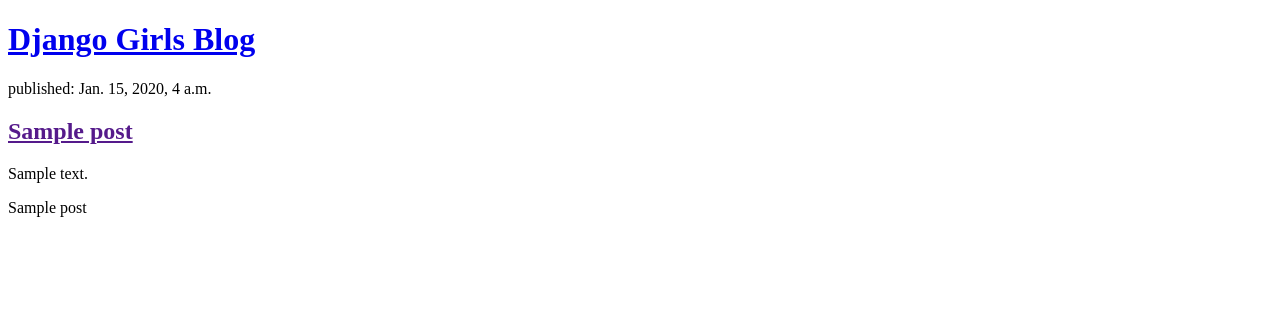
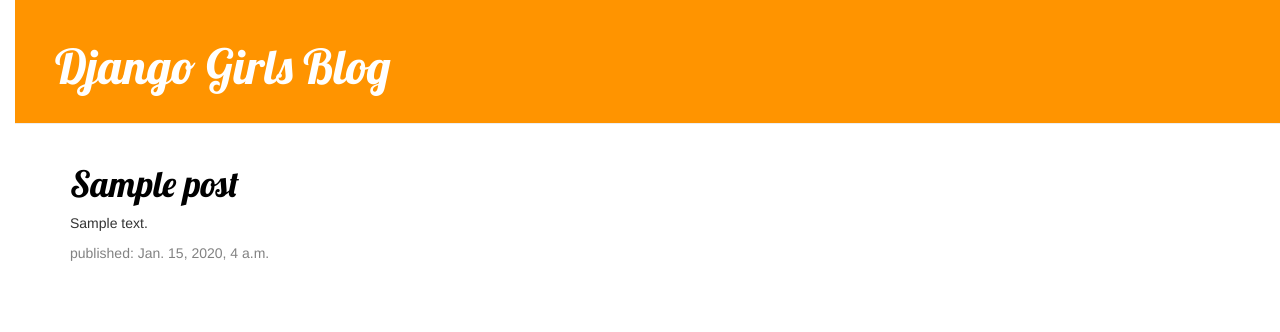
Before and after one commit to DaggaRoosta/my-first-blog, a Django app: template blog/templates/blog/post_list.html in a window 1280 px wide. Shown: the top 332 px of the page. Run offline with Django 3.2, Linux system fonts and the light colour scheme; the template is opened without the code that fills it: values that come from a table or form of the project are taken from there, others are empty; tables that the repository leaves empty hold one stand-in row (values such as "Sample post"); some libraries are stand-ins or nearby versions.

Commit message:
Added view and template for detailed blog post as well as CSS for the site.

```diff
--- /dev/null
+++ b/blog/static/css/blog.css
@@ -0,0 +1,52 @@
+
+body {
+    padding-left: 15px;
+}
+
+.page-header {
+    background-color: #ff9400;
+    margin-top: 0;
+    padding: 20px 20px 20px 40px;
+}
+
+.page-header h1, .page-header h1 a, .page-header h1 a:visited, .page-header h1 a:active {
+    color: #ffffff;
+    font-size: 36pt;
+    text-decoration: none;
+}
+
+.content {
+    margin-left: 40px;
+}
+
+
+h1, h2, h3, h4 {
+    font-family: 'Lobster', cursive;
+}
+
+.date {
+    color: #828282;
+}
+
+.save {
+    float: right;
+}
+
+.post-form textarea, .post-form input {
+    width: 100%;
+}
+
+.top-menu, .top-menu:hover, .top-menu:visited {
+    color: #ffffff;
+    float: right;
+    font-size: 26pt;
+    margin-right: 20px;
+}
+
+.post {
+    margin-bottom: 70px;
+}
+
+.post h1 a, .post h1 a:visited {
+    color: #000000;
+}
--- /dev/null
+++ b/blog/templates/blog/base.html
@@ -0,0 +1,25 @@
+{% load staticfiles %}
+<!DOCTYPE html>
+<html lang="en">
+    <head>
+        <meta charset="UTF-8">
+        <title>Django Girls blog</title>
+        <link rel="stylesheet" href="//maxcdn.bootstrapcdn.com/bootstrap/3.2.0/css/bootstrap.min.css" type="text/css">
+        <link rel="stylesheet" href="//maxcdn.bootstrapcdn.com/bootstrap/3.2.0/css/bootstrap-theme.min.css" type="text/css">
+        <link rel="stylesheet" href="//fonts.googleapis.com/css?family=Lobster&subset=latin,latin-ext" type="text/css">
+        <link rel="stylesheet" href="{% static 'css/blog.css' %}">
+    </head>
+    <body>
+        <div class="page-header">
+            <h1><a href="/">Django Girls Blog</a></h1>
+        </div>
+        <div class="content container">
+            <div class="row">
+                <div class="col-md-8">
+                    {% block content %}
+                    {% endblock %}
+                </div>
+            </div>
+        </div>
+    </body>
+</html>
--- a/blog/templates/blog/post_list.html
+++ b/blog/templates/blog/post_list.html
@@ -1,33 +1,13 @@
-<!DOCTYPE html>
-<html lang="en">
-<head>
-    <meta charset="UTF-8">
-        <title>Django Girls blog</title>
-    </head>
-    <body>
-        <div>
-            <h1><a href="/">Django Girls Blog</a></h1>
+{% extends 'blog/base.html' %}
+
+{% block content %}
+    {% for post in posts %}
+        <div class="post">
+            <h1><a href="{% url 'post_detail' pk=post.pk %}">{{ post.title }}</a></h1>
+            <p>{{ post.text|linebreaksbr }}</p>
+            <div class="date">
+                <p>published: {{ post.published_date }}</p>
+            </div>
         </div>
-        {% for post in posts %}
-            <div>
-                <p>published: {{ post.published_date }}</p>
-                <h2><a href="">{{ post.title }}</a></h2>
-                <p>{{ post.text|linebreaksbr }}</p>
-            </div>
-            {{ post }}
-        {% endfor %}
-        <!-- BOILERPLATE
-        <div>
-            <p>published: 14.06.2014, 12:14</p>
-            <h2><a href="">My first post</a></h2>
-            <p>Aenean eu leo quam. Pellentesque ornare sem lacinia quam venenatis vestibulum. Donec id elit non mi porta gravida at eget metus. Fusce dapibus, tellus ac cursus commodo, tortor mauris condimentum nibh, ut fermentum massa justo sit amet risus.</p>
-        </div>
-
-        <div>
-            <p>published: 14.06.2014, 12:14</p>
-            <h2><a href="">My second post</a></h2>
-            <p>Aenean eu leo quam. Pellentesque ornare sem lacinia quam venenatis vestibulum. Donec id elit non mi porta gravida at eget metus. Fusce dapibus, tellus ac cursus commodo, tortor mauris condimentum nibh, ut f.</p>
-        </div>
-        -->
-    </body>
-</html>
+    {% endfor %}
+{% endblock %}
--- a/blog/urls.py
+++ b/blog/urls.py
@@ -4,4 +4,5 @@
 
 urlpatterns = [
     url(r'^$', views.post_list, name='post_list'),
+    url(r'^post/(?P<pk>\d+)/$', views.post_detail, name='post_detail'),
 ]
```
Also changed, not shown: blog/templates/blog/post_detail.html (added, +13 -0 lines), blog/views.py (+6 -1 lines).
